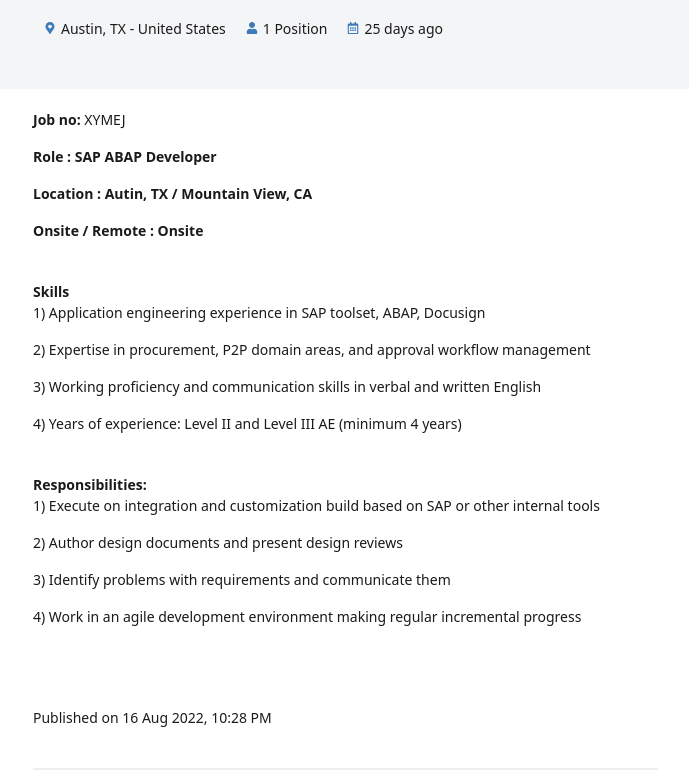
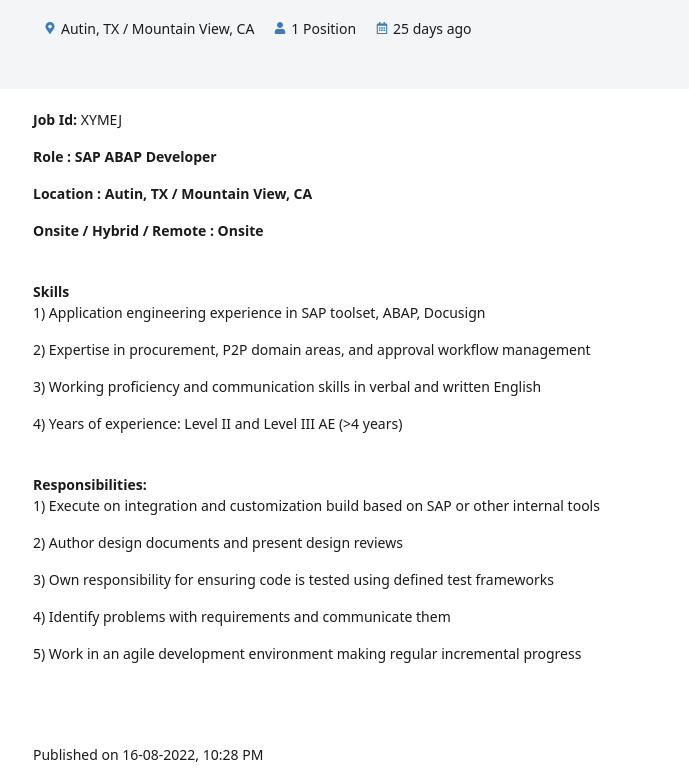
Before and after one commit to madhansample/myproject, a React (Create React App) app in the folder direct-sourcing/: page / in a window 1280 px wide. Shown: the part 497-1280 px from the top of the page, without its empty margins (67-756 px from the left). Built offline with nearby package versions, Linux system fonts and the light colour scheme.

Commit message:
viewJob with dynamic

```diff
--- a/direct-sourcing/src/component/job/viewjob/index.js
+++ b/direct-sourcing/src/component/job/viewjob/index.js
@@ -1,124 +1,59 @@
-import React from 'react';
+import React ,{useEffect, useState} from 'react';
 import Container from 'react-bootstrap/Container';
 import Row from 'react-bootstrap/Row';
 import Col from 'react-bootstrap/Col';
 import { FaRegCalendarAlt,FaUser,FaMapMarkerAlt } from "react-icons/fa";
 import TopNavBar from '../../common/TopNavBar';
+import jobs from '../../../data/jobs.json'
+import Logo from '../viewjob/High5Logo.png'
 
+function Index  ()  {
 
+const [job, setJob] =useState( {
+    "jobTitle": "SAP ABAP Developer with P2P",
+    "jobLocation": "Autin, TX / Mountain View, CA",
+    "jobId": "XYMEJ",
+    "positionCount": "1",
+    "jobPostedDate": "16-08-2022",
+    "jobPublishTime": '10:28 PM',
+    "jobRole": "SAP ABAP Developer",
+    "Onsite": true,
+    "Remote": false,
+    "jobDescription": [],
+    "jobDuration" :"25 days ago",
+    "jobSkill": ["Application engineering experience in SAP toolset, ABAP, Docusign","Expertise in procurement, P2P domain areas, and approval workflow management","Working proficiency and communication skills in verbal and written English"," Years of experience: Level II and Level III AE (>4 years)"],
+    "jobResponsibilty": ["Execute on integration and customization build based on SAP or other internal tools","Author design documents and present design reviews","Own responsibility for ensuring code is tested using defined test frameworks"," Identify problems with requirements and communicate them"," Work in an agile development environment making regular incremental progress"]
+  })
 
+// useEffect (()=> {
+//     setJob(jobs)
+//     setJob(props.data)
+// }, [])
+//console.log(job)
 
-
-
-const Index = () => {
     return (
         <div>
             <TopNavBar />
-            {/* <body>
-        <div id="Content">
-          <section id="TestApp">
-            <div className="hero height-200">
-              <div className="section pt-1 pb-2">
-                <div className="row d-flex justify-content ml-30 mb-0">
-                <button id="MainMenuToggle" type="button" class="btn btn-icon nav-toggle btn-nav"> Back to all jobs
-                </button>
-                  <p><div className="mt-4 mb-4 font-white text-capitalize">
-
-                 <h5 className="mb-0">ASASDASDA</h5>
-
-               </div></p>
-                </div>
-              </div>
-            </div>
-            <div className="page-content">
-              <div className="container">
-                <div className="row">
-                  <div className="col-md-9">
-                    <div className="page-content-wrapper">
-                      <div className="Sspace"></div>
-                      <div className="jobsort">
-                        <div className="jobsortheading"></div>
-                        <div className="clientdiv">
-                          <div className="clienttext">
-                            <h5>{ADASDAD}</h5>
-                          </div>
-                          <div className="jobview"></div>
-                          <ul></ul>
-                        </div>
-                        <div className="jobviewpostdiv">
-                          <div className="row">
-                            <div className="col-md-4">
-                              <div className="jobviewpostopen">
-                                Posted on : &nbsp;
-                                <span>{dateDiff}</span>
-                              </div>
-                            </div>
-                            <div className="col-md-2">
-                              <div className="jobviewpostopen">
-                                Opening : &nbsp;
-                                <span>{dasd}</span>
-                              </div>
-                            </div>
-                            <div className="Sspace"></div>
-                          </div>
-                        </div>
-                        <div className="Sspace"></div>
-                        <div className="linediv"></div>
-                        <div className="jdexpandiv">
-                          <div className="row">
-                            <div className="col-md-12">
-                              <div className="jobviewpostopen">
-                                Job Title : &nbsp;
-                                <span>
-                                  <strong>aSas</strong>
-                                </span>
-                              </div>
-                            </div>
-                            <div className="col-md-12">
-                              <div className="jobviewpostopen">
-                                Position Type : &nbsp;
-                                <span>
-                                  <strong>ss</strong>
-                                </span>
-                              </div>
-                            </div>
-                          </div>
-                        </div>
-                        <div className="linediv"></div>
-                        <div className="Sspace"></div>
-
-                        <div className="Sspace"></div>
-
-                      </div>
-                    </div>
-                  </div>
-
-                </div>
-              </div>
-            </div>
-          </section>
-        </div>
-      </body> */}
             <div className='font-link' >
-              <Container fluid classN style={{backgroundColor :' #F3F5F7', marginTop: 50, height:220}}>
+              <Container fluid style={{backgroundColor :' #F3F5F7', marginTop: 50, height:220}}>
                 <Row style={{marginLeft:80}}>
                 <Col style={{marginTop:40}}><a style={{color: '#3F7BB9'}} href="/careers/hcltech/jobs" >‹ Back to all jobs</a>
 
                   <div className='header'  >
-                      <h1 style={{marginTop:20}}  >SAP ABAP Developer with P2P</h1>
+                      <h1 style={{marginTop:20}}>{job.jobTitle}</h1>
 
                     <div style={{marginTop:20}}>
                       <FaMapMarkerAlt style={{color: '#3F7BB9', fontSize : '12px' , marginLeft:1, marginRight:5}} />
 
-                        <span  style={{marginRight:10}}>Austin, TX - United States</span>
+                        <span  style={{marginRight:10}}>{job.jobLocation}</span>
 
                         <FaUser style={{color :"#3F7BB9", fontSize : '12px' , marginLeft:10, marginRight:5}} />
-                        <span style={{marginRight:10}}>1 Position</span>
+                        <span style={{marginRight:10}}>{job.positionCount} Position</span>
 
 
                         <FaRegCalendarAlt style={{color :"#3F7BB9", fontSize : '12px' , marginLeft:10, marginRight:5}} />
 
-                        <span  style={{marginRight:10}}>25 days ago</span>
+                        <span  style={{marginRight:10}}>{job.jobDuration}</span>
                     </div>
 
                   </div>
@@ -128,47 +63,62 @@
               </div>
 
             <div style={{marginLeft:100, marginTop:20}}>
-              <p><strong >Job no: </strong>
-              <span  style={{marginRight:10}}>XYMEJ</span></p>
-              <p><strong >Role : SAP ABAP Developer</strong></p>
-              <p><strong >Location : Autin, TX / Mountain View, CA</strong></p>
-              <p><strong>Onsite / Remote :  Onsite</strong></p>
+              <p><strong >Job Id: </strong>
+              <span  style={{marginRight:10}}>{job.jobId}</span></p>
+              <p><strong >Role : {job.jobRole}</strong></p>
+              <p><strong >Location : {job.jobLocation}</strong></p>
+              {
+                job.Onsite ?  <p><strong>Onsite / Hybrid / Remote :  Onsite</strong></p>
+                :  <strong>Onsite / Hybrid / Remote :  Remote</strong>
+              }
+
             </div>
 
             <div style={{marginLeft:100, marginTop:40}}>
+
               <strong >Skills</strong>
+              {
+                job.jobSkill.map((ele,i)=>{
+                    return    <p>
+                                {`${i+1}) ${ele} ` }
+                            </p>
 
-              <p><span> 1) Application engineering experience in SAP toolset, ABAP, Docusign</span></p>
-              <p><span> 2) Expertise in procurement, P2P domain areas, and approval workflow management</span></p>
-              <p><span> 3) Working proficiency and communication skills in verbal and written English</span></p>
-              <p><span> 4) Years of experience: Level II and Level III AE (minimum 4 years)</span></p>
+                })
+              }
+
             </div>
 
             <div  style={{marginLeft:100, marginTop:40}}>
               <strong >Responsibilities:</strong>
-              <p><span> 1) Execute on integration and customization build based on SAP or other internal tools </span></p>
-              <p><span> 2) Author design documents and present design reviews </span></p>
-              <p><span> 3) Identify problems with requirements and communicate them</span></p>
-              <p><span> 4) Work in an agile development environment making regular incremental progress </span> </p>
+
+              {
+                job.jobResponsibilty.map((ele,i)=>{
+                    return    <p>
+                                {`${i+1}) ${ele} ` }
+                            </p>
+
+                })
+              }
+
             </div>
 
-            <div style={{marginLeft:100, marginTop:80}}><span >Published on 16 Aug 2022, 10:28 PM</span></div>
+            <div style={{marginLeft:100, marginTop:80}}><span >Published on {job.jobPostedDate}, {job.jobPublishTime}</span></div>
 
             <div style={{marginLeft:100, marginTop:40, width: 625, height: 1.5, backgroundColor: "#eee" }}></div>
 
 
             <div style={{marginLeft:100, marginTop:40}}>
               <button onClick={() => {
-          window.scrollTo({top: 0, left: 0, behavior: 'smooth'});
-        }}
-        style={{backgroundColor :"#3F7BB9"}}>
+                window.scrollTo({top: 0, left: 0, behavior: 'smooth'});
+                }}
+                style={{backgroundColor :"#3F7BB9"}}>
                 <span _ngcontent-careers-app-c17="" class="label">Back to Top</span>
-                </button>
+               </button>
             </div>
 
             <footer style={{marginLeft:100, marginTop:40}}>
                 <div >
-                    <span >Powered by</span><a href="/for-candidates/" rel="noopener" target="_blank"><img src = './High5Logo.png'/></a></div><p><a href="/privacy-policy" target="https">Privacy Policy</a> and <a href="/terms-of-service" target="https">Terms of Service</a></p></footer>
+                    <span >Powered by</span><a href="/for-candidates/" rel="noopener" target="_blank"><img style={{width:40, height:30, paddingBottom: 10, marginLeft: 5}}src = {Logo}/></a></div><p><a href="/privacy-policy" target="https">Privacy Policy</a> and <a href="/terms-of-service" target="https">Terms of Service</a></p></footer>
 
         </div>
     );
--- a/direct-sourcing/src/data/jobs.json
+++ b/direct-sourcing/src/data/jobs.json
@@ -1,5 +1,61 @@
 [
   {
-    "jobTitle": "React Js developer"
+    "jobTitle": "SAP ABAP Developer with P2P",
+    "jobLocation": "Autin, TX / Mountain View, CA",
+    "jobId": "XYMEJ",
+    "positionCount": "1",
+    "jobPostedDate": "16-08-2022",
+    "jobPublishTime": "10:28 PM",
+    "jobRole": "SAP ABAP Developer",
+    "Onsite": true,
+    "Remote": false,
+    "jobDescription": [],
+    "jobDuration" :"25 days ago",
+    "jobSkill": ["Application engineering experience in SAP toolset, ABAP, Docusign","Expertise in procurement, P2P domain areas, and approval workflow management","Working proficiency and communication skills in verbal and written English"," Years of experience: Level II and Level III AE (>4 years)"],
+    "jobResponsibilty": ["Execute on integration and customization build based on SAP or other internal tools","Author design documents and present design reviews","Own responsibility for ensuring code is tested using defined test frameworks"," Identify problems with requirements and communicate them"," Work in an agile development environment making regular incremental progress"]
+  },
+  {
+    "jobTitle": "Oracle LSH and OBIEE developer",
+    "jobLocation": "Princeton, NJ - United States",
+    "jobId": "D7XJ4",
+    "positionCount": "1",
+    "jobPostedDate": "12-08-2022",
+    "jobPublishTime": "3:55 AM",
+    "jobRole": "Oracle LSH",
+    "Onsite": false,
+    "Remote": true,
+    "jobDescription": [],
+    "jobDuration" :"a month ago",
+    "jobSkill": ["Minimum of 8+ years application Support and development background in Oracle LSH and OBIEE","Exposure in SURE application and integrated applications","Strong knowledge and hand on experience in PL/SQL development","Work experience in Oracle OCI and AWS environment and servers"],
+    "jobResponsibilty": ["Handling support incidents, change requests and problem tickets independently","Implementing system changes and adhering process/documentations","Co-ordinating various IT team and ensure the application availability and business continuity","Co-ordinate and closely work with Business members and managing outage communications","Completing Business requirements on time and adhering SLAs"]
+  },
+  {
+    "jobTitle": "Business System Analyst SAP",
+    "jobLocation": "Austin, TX - United States",
+    "jobId": "GM6RD",
+    "positionCount": "1",
+    "jobPostedDate": "5-08-2022",
+    "jobPublishTime": "2:20 AM",
+    "jobRole": "Business System",
+    "Onsite": false,
+    "Remote": true,
+    "jobDuration" :"a month ago",
+    "jobDescription": ["Plan, prioritize, deliver, and support systems solutions related to SAP & other internal tools"," Organize and manage work through comprehensive documentation to drive project delivery","Architect innovative solutions to automate and scale business systems","Troubleshoot and resolve system, data, and process-related issues"],
+    "jobSkill":["BSA experience in following tools - SAP, MDG, Ariba","Expertise in procurement, P2P domain areas (specifically approval workflows and supplier onboarding)","Working proficiency and communication skills in verbal and written English","Years of experience: Level II and Level III BSA (>4 years)"],
+    "jobResponsibilty":[]
+  },
+  {
+    "jobTitle": "SAP Application Engineer",
+    "jobLocation": "Austin, TX - United States",
+    "jobId": "XBQ9A",
+    "positionCount": "1",
+    "jobPostedDate": "5-08-2022",
+    "jobPublishTime": "10:28 PM",
+    "jobRole": "SAP",
+    "Onsite": true,
+    "Remote": false,
+    "jobDescription": ["Execute on integration and customization build based on SAP or other internal tools","Author design documents and present design reviews","Own responsibility for ensuring code is tested using defined test frameworks","Identify problems with requirements and communicate them"],
+    "jobSkill":["Application engineering experience in following areas - SAP toolset, ABAP, Docusign","Expertise in procurement, P2P domain areas, and approval workflow management","Working proficiency and communication skills in verbal and written English","Years of experience: Level II and Level III AE (>4 years)"],
+    "jobResponsibilty":[]
   }
 ]
```
